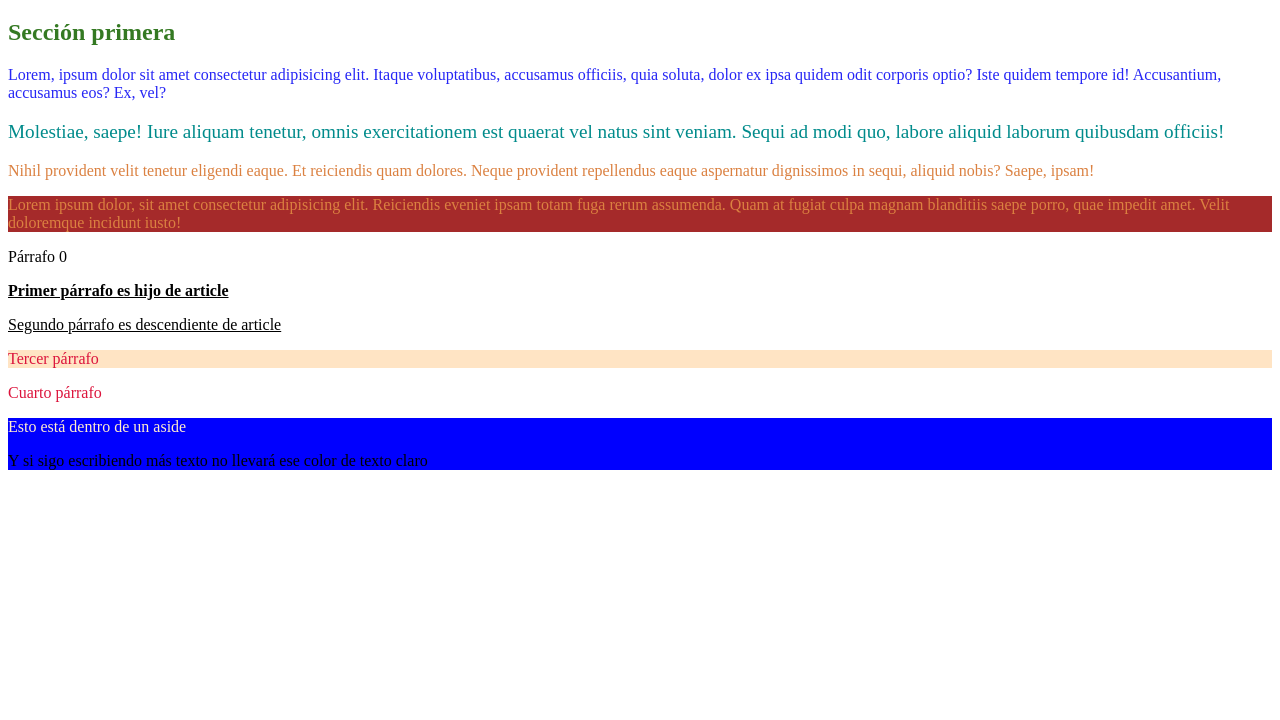
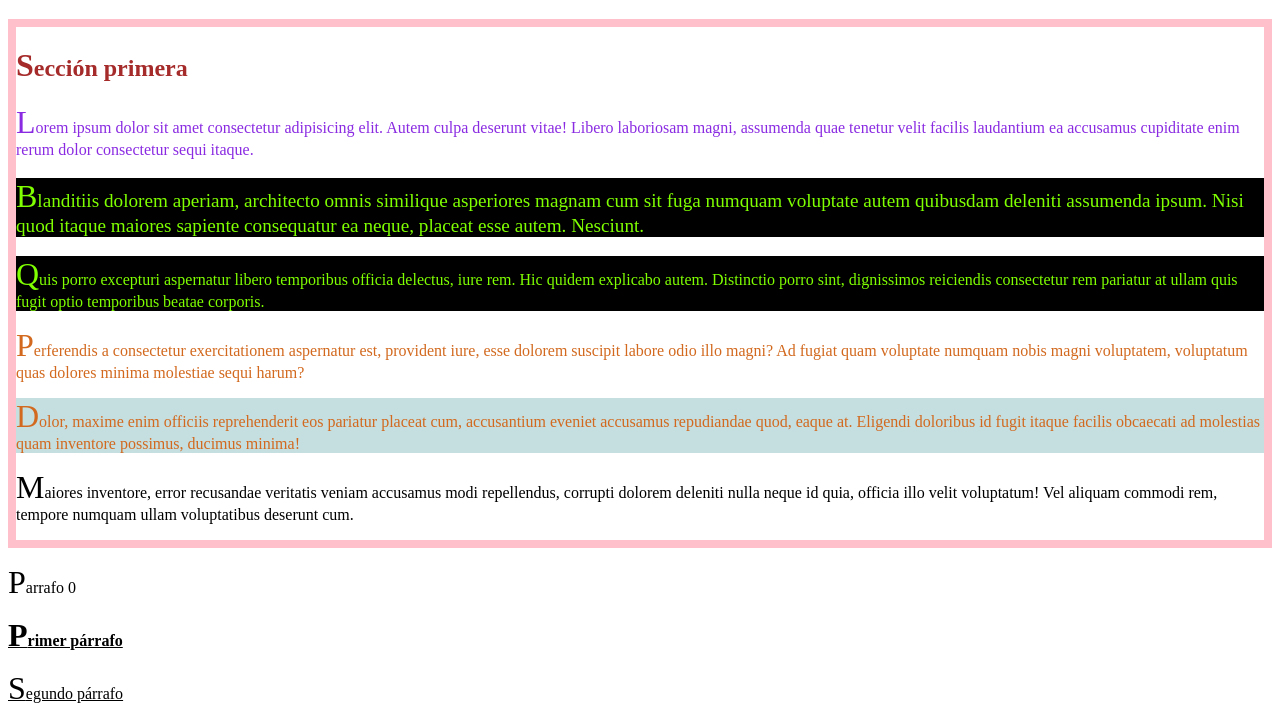
Before and after one commit to mjm-me/web.css, a plain HTML site: page selectores.html in a window 1280 px wide. Shown: the part 61-781 px from the top of the page. Drawn offline with Linux system fonts and the light colour scheme.

Commit message:
Advance in selectores.html and selecores.css

```diff
--- a/selectores.css
+++ b/selectores.css
@@ -1,51 +1,70 @@
-/*  selectores */
+/* Selectores */
 
-/* selector de etiqueta, vale para todos */
-h1 {
+/* Selector de etiqueta*/
+
+h1,
+h2,
+h3 {
     color: brown;
 }
 
-h2,
-h3 {
-    color: rgb(52, 121, 34);
+/* Selector de clase */
+
+.interesting {
+    color: chartreuse;
+    background-color: black;
 }
 
-/* selector de  clase se pone al selector con el punto*/
-.interesting {
-    color: darkcyan;
-}
-.sport {
+/* [class='sports']  */
+.sports {
     font-size: 1.2rem;
 }
 
-/* En CCS3 aparecen los selectores de atributo  se indica entre []*/
+/* Selectores de atributo*/
 
 [title] {
-    color: rgb(219, 129, 65);
+    color: chocolate;
 }
 
 [title="Párrafo muy interesante"] {
-    background-color: brown;
+    background-color: rgb(197, 222, 223);
 }
 
-/* selector de ID, solo vale para un elemento */
-/*
-#p1 {
-    color: rgb(38, 38, 245);
-}
-    */
-
-[id="p1"] {
-    color: rgb(38, 38, 245);
+/* que empiece por */
+[title^="Párrafo"] {
+    /* las propiedades que elija */
 }
 
-/* Selectores Combinados
+/* que contenga */
+[title*="Párrafo"] {
+    /* las propiedades que elija */
+}
 
-Descendiente - Descendent: espacio
-Hijo - Child: >
-Hermano -Sibling ~
-Hermano siguiente - Sibling next +
-*/
+/* que termine por */
+[title$="Párrafo"] {
+    /* las propiedades que elija */
+}
+
+/* Selector de Id */
+
+#p1 {
+    color: blueviolet;
+}
+
+/* Alternativa con atributos
+
+[id='p1'] {
+    color: blueviolet;
+} */
+
+/* Selectores Combinados */
+
+/*
+Descendiente: espacio
+Hijo >
+Hermano ~
+Hermano siguiente o adyacente + */
+
 article p {
     text-decoration: underline;
 }
@@ -53,21 +72,48 @@ article p {
 article > p {
     font-weight: bold;
 }
+
 article ~ p {
     color: crimson;
 }
+
 article + p {
     background-color: bisque;
 }
-/* primera formqa de escribirlo
-aside p {
-    color: cornflowerblue;
-}
-    */
+
 aside {
-    background-color: blue;
+    background-color: darkkhaki;
 
     & > p {
-        color: blanchedalmond;
+        color: darkblue;
+        font-weight: bold;
     }
 }
+
+::first-letter {
+    font-size: 2rem;
+}
+::first-line {
+    text-decoration: dashed;
+}
+
+button:hover {
+    background-color: aqua;
+}
+
+/*elementos que estando dentro de algo están en 2 posición, cualquier cosa */
+:nth-child(2)
+
+/* los párrafos que sean el segundo contando solo párrafos */
+p:nth-of-type(2)
+a:not(:last-of-type) {
+    border-left: 1px black;
+}
+
+/*selectores muy modernos, muy potentes */
+section:has(.sports) {
+    border: solid 8px pink;
+}
+
+:is (section, article) :is(h1, h2) {
+}
--- a/selectores.html
+++ b/selectores.html
@@ -4,49 +4,59 @@
 <head>
   <meta charset="UTF-8">
   <meta name="viewport" content="width=device-width, initial-scale=1.0">
-  <meta name="description" content="Ejemplo de uso básico del css">
-
-  <link rel="shortcut icon" href="favicon-16x16.png" type="image/png">
+  <meta name="description" content="Ejercicios de CSS">
+  <title>Selectores - Aprendiendo CSS</title>
+  <link rel="shortcut icon" href="favicon.svg" type="image/svg+xml">
   <link rel="stylesheet" href="./selectores.css">
-
-  <title>Selectores - Curso web - Aprendiendo CSS</title>
 </head>
 
 <body>
   <header>
     <h1>Selectores</h1>
   </header>
-  <main>
   <section>
     <h2>Sección primera</h2>
-      <p id="p1">Lorem, ipsum dolor sit amet consectetur adipisicing elit. Itaque voluptatibus, accusamus officiis, quia
-        soluta, dolor ex ipsa quidem odit corporis optio? Iste quidem tempore id! Accusantium, accusamus eos? Ex, vel?
+    <p id="p1">Lorem ipsum dolor sit amet consectetur adipisicing elit. Autem culpa deserunt vitae! Libero laboriosam
+      magni,
+      assumenda quae tenetur velit facilis laudantium ea accusamus cupiditate enim rerum dolor consectetur sequi itaque.
     </p>
-      <p class="interesting sport">Molestiae, saepe! Iure aliquam tenetur, omnis exercitationem est quaerat vel natus
-        sint
-        veniam. Sequi ad modi quo, labore aliquid laborum quibusdam officiis!</p>
-      <p title="Párrafo interesante">Nihil provident velit tenetur eligendi eaque. Et reiciendis quam dolores. Neque
-        provident repellendus eaque
-        aspernatur dignissimos in sequi, aliquid nobis? Saepe, ipsam!</p>
-      <p title="Párrafo muy interesante">Lorem ipsum dolor, sit amet consectetur adipisicing elit. Reiciendis eveniet
-        ipsam totam fuga rerum assumenda.
-        Quam at fugiat culpa magnam blanditiis saepe porro, quae impedit amet. Velit doloremque incidunt iusto!</p>
+    <p class="interesting sports">Blanditiis dolorem aperiam, architecto omnis similique asperiores magnam cum sit fuga
+      numquam
+      voluptate autem
+      quibusdam deleniti assumenda ipsum. Nisi quod itaque maiores sapiente consequatur ea neque, placeat esse autem.
+      Nesciunt.</p>
+    <p class="interesting">Quis porro excepturi aspernatur libero temporibus officia delectus, iure rem. Hic quidem
+      explicabo autem.
+      Distinctio porro sint, dignissimos reiciendis consectetur rem pariatur at ullam quis fugit optio temporibus beatae
+      corporis.</p>
+    <p title="Párrafo interesante">Perferendis a consectetur exercitationem aspernatur est, provident iure, esse dolorem
+      suscipit labore odio illo
+      magni? Ad fugiat quam voluptate numquam nobis magni voluptatem, voluptatum quas dolores minima molestiae sequi
+      harum?</p>
+    <p title="Párrafo muy interesante">Dolor, maxime enim officiis reprehenderit eos pariatur placeat cum, accusantium
+      eveniet accusamus repudiandae
+      quod, eaque at. Eligendi doloribus id fugit itaque facilis obcaecati ad molestias quam inventore possimus, ducimus
+      minima!</p>
+    <p>Maiores inventore, error recusandae veritatis veniam accusamus modi repellendus, corrupti dolorem deleniti nulla
+      neque id quia, officia illo velit voluptatum! Vel aliquam commodi rem, tempore numquam ullam voluptatibus deserunt
+      cum.</p>
   </section>
-    <section>
-      <p>Párrafo 0</p>
+  <p>Parrafo 0</p>
   <article>
-        <p>Primer párrafo es hijo de article</p>
+    <p>Primer párrafo</p>
     <div>
-          <p>Segundo párrafo es descendiente de article</p>
+      <p>Segundo párrafo</p>
     </div>
   </article>
   <p>Tercer párrafo</p>
   <p>Cuarto párrafo</p>
   <aside>
-        <p>Esto está dentro de un aside</p>
-        Y si sigo escribiendo más texto no llevará ese color de texto claro
+    <div>
+      <p>Dentro del div del aside</p>
+    </div>
+    <p>Dentro del aside</p>
   </aside>
-    </section>
+  <button>Click</button>
+</body>
 
-  </main>
-</body>
+</html>
```
Also changed, not shown: cascada-css.html (added, +98 -0 lines). Lines whose indentation alone changed are shown as unchanged.
